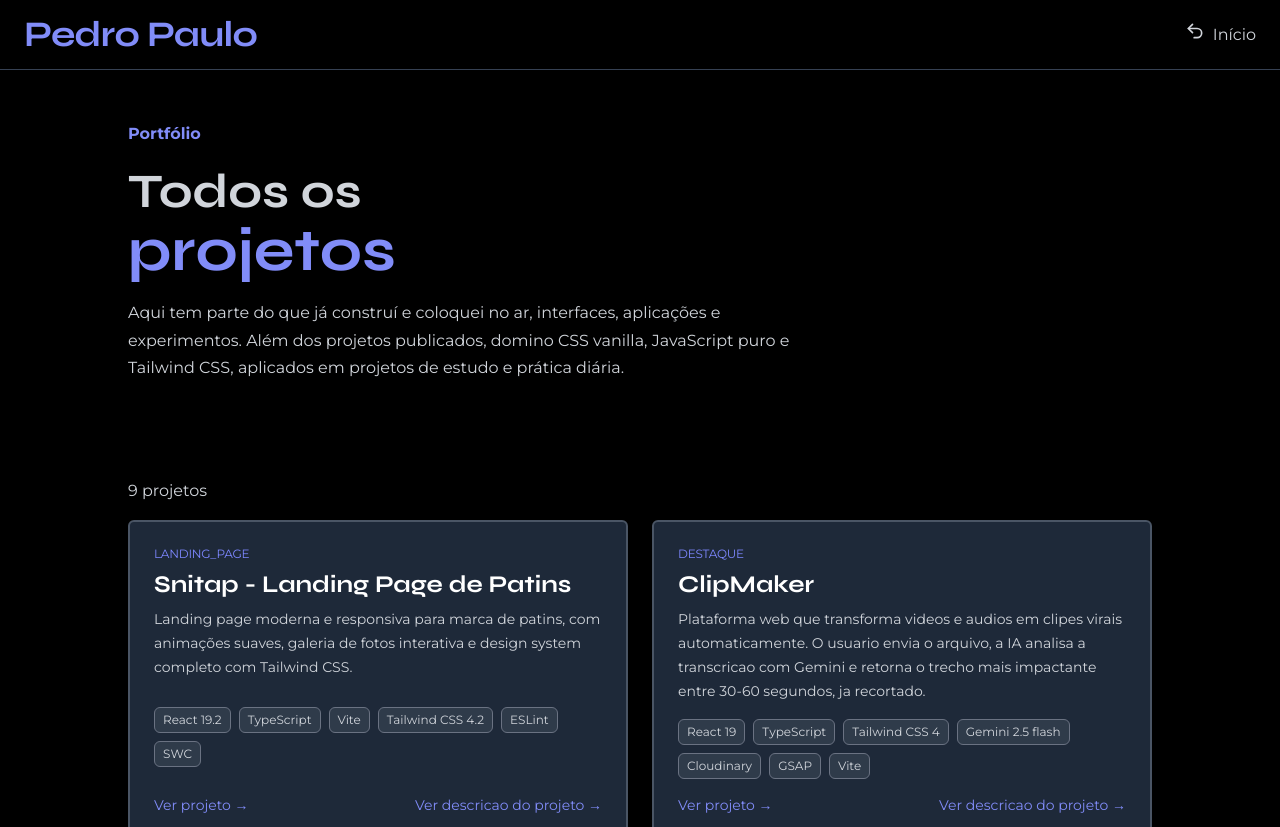
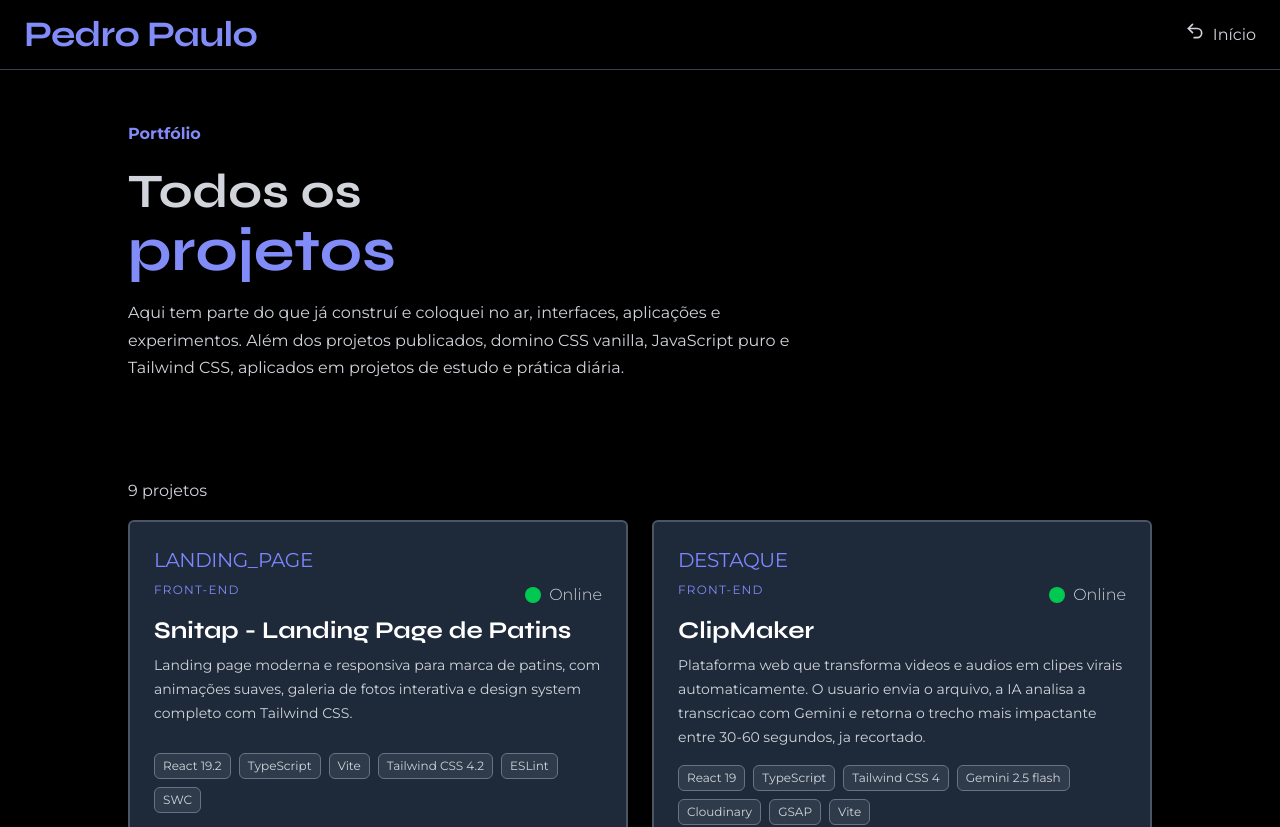
Before and after one commit to P3dr0PRR/portifa-16-03-26, a React (Vite) app: page /projetos in a window 1280 px wide. Shown: the top 827 px of the page. Built offline with nearby package versions, Linux system fonts and the light colour scheme.

Commit message:
feat: adiçiono campo category nos projetos e exibe no card dos projetos

```diff
--- a/src/components/projectCard/projects/projetosFin/ProjDesc.tsx
+++ b/src/components/projectCard/projects/projetosFin/ProjDesc.tsx
@@ -14,7 +14,18 @@ export function Projs() {
             }`}
           >
             <div className="flex flex-col gap-2 w-full">
-              <span className="project-card-type">{project.type}</span>
+              <span className="project-card-type text-xl">{project.type}</span>
+              <div className="flex justify-between w-full">
+                <span className="text-text-secondary text-xs uppercase tracking-widest">
+                  {project.category}
+                </span>
+                <div className="flex items-center gap-2">
+                  <span className="bg-green-500 rounded-full w-4 h-4"></span>
+                  <span className="text-text-default font-light leading-relaxed">
+                    {project.status}
+                  </span>
+                </div>
+              </div>
               <h3 className="project-card-name">{project.name}</h3>
               <p className="project-card-description">{project.description}</p>
             </div>
@@ -31,7 +42,7 @@ export function Projs() {
             </ul>
 
             <div className=" w-full flex flex-col md:flex-row items-center justify-between gap-4">
-                 <a
+              <a
                 href={project.link}
                 target="_blank"
                 rel="noreferrer"
@@ -48,7 +59,6 @@ export function Projs() {
               >
                 Ver descricao do projeto →
               </Link>
-
             </div>
           </div>
         ))}
--- a/src/components/projectCard/projectsectionTypes.ts
+++ b/src/components/projectCard/projectsectionTypes.ts
@@ -8,6 +8,7 @@ export type ProjectType =
 export interface Project {
   slug: string;
   type: ProjectType;
+  category: string;
   name: string;
   description: string;
   techs: string[];
@@ -23,6 +24,7 @@ export interface Project {
 
 export const projects: Project[] = [
   {
+    category: "Front-End",
     type: "LANDING_PAGE",
     name: "Snitap - Landing Page de Patins",
     description:
@@ -57,6 +59,7 @@ export const projects: Project[] = [
     tipo: "Projeto autoral para prática de React, Tailwind CSS e animações web",
   },
   {
+    category: "Front-End",
     type: "DESTAQUE",
     name: "ClipMaker",
     description:
@@ -90,6 +93,7 @@ export const projects: Project[] = [
   },
 
   {
+    category: "Front-End",
     type: "APLICACAO_WEB",
     name: "Best Trip Methods",
     description:
@@ -115,6 +119,7 @@ export const projects: Project[] = [
   },
 
   {
+    category: "Front-End",
     type: "FRONT_END",
     name: "Travelgram",
     description:
@@ -140,6 +145,7 @@ export const projects: Project[] = [
   },
 
   {
+    category: "Front-End",
     type: "UI_FRONT_END",
     name: "Pagina de Receitas",
     description:
@@ -164,6 +170,7 @@ export const projects: Project[] = [
   },
 
   {
+    category: "Front-End",
     type: "UI_FRONT_END",
     name: "Portal de Notícias",
     description:
@@ -188,6 +195,7 @@ export const projects: Project[] = [
   },
 
   {
+    category: "Front-End",
     type: "APLICACAO_WEB",
     name: "Formulário de Matrícula",
     description:
@@ -213,6 +221,7 @@ export const projects: Project[] = [
     tipo: "Projeto autoral para prática de React e TypeScript",
   },
   {
+    category: "Front-End",
     type: "DESTAQUE",
     name: "Zingen",
     description:
@@ -241,11 +250,12 @@ export const projects: Project[] = [
     img: "/imgs/ZIngen.png",
     about:
       "Zingen é um MVP focado em democratizar o acesso ao karaokê através de uma plataforma web moderna. A aplicação combina uma biblioteca expansível de músicas com tecnologia de remoção de voz por IA, permitindo que qualquer pessoa cante suas músicas favoritas sem barreiras. O projeto foi construído com foco em UX, oferecendo planos diferenciados (básico gratuito e premium) e uma interface intuitiva. A arquitetura garante escalabilidade para futuras features como social sharing, histórico de gravações, desafios entre usuários e integração com redes sociais.",
-    status: "Em Desenvolvimento",
+    status: "Online",
     ano: 2026,
     tipo: "projeto pessoal · prática de React + TypeScript",
   },
   {
+    category: "Front-End",
     type: "DESTAQUE",
     name: "Doc Analyzer",
     description:
```
